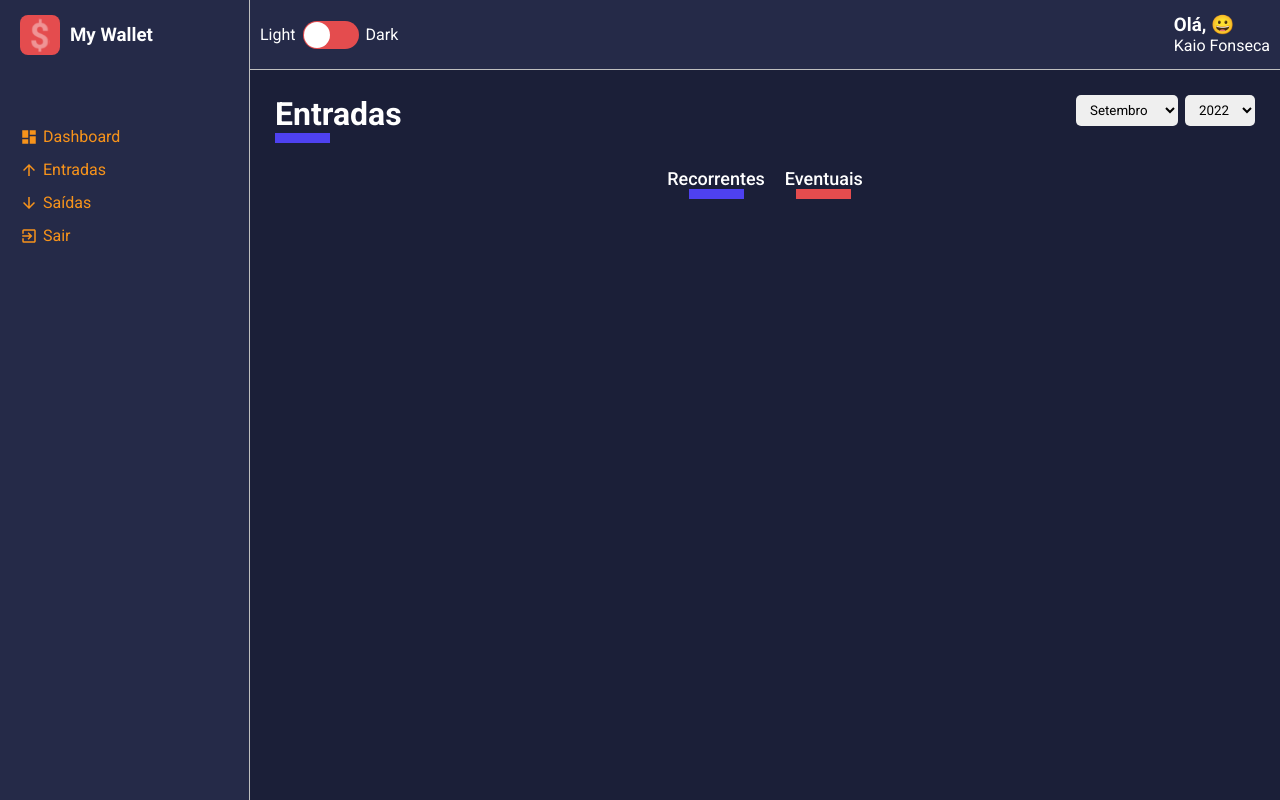
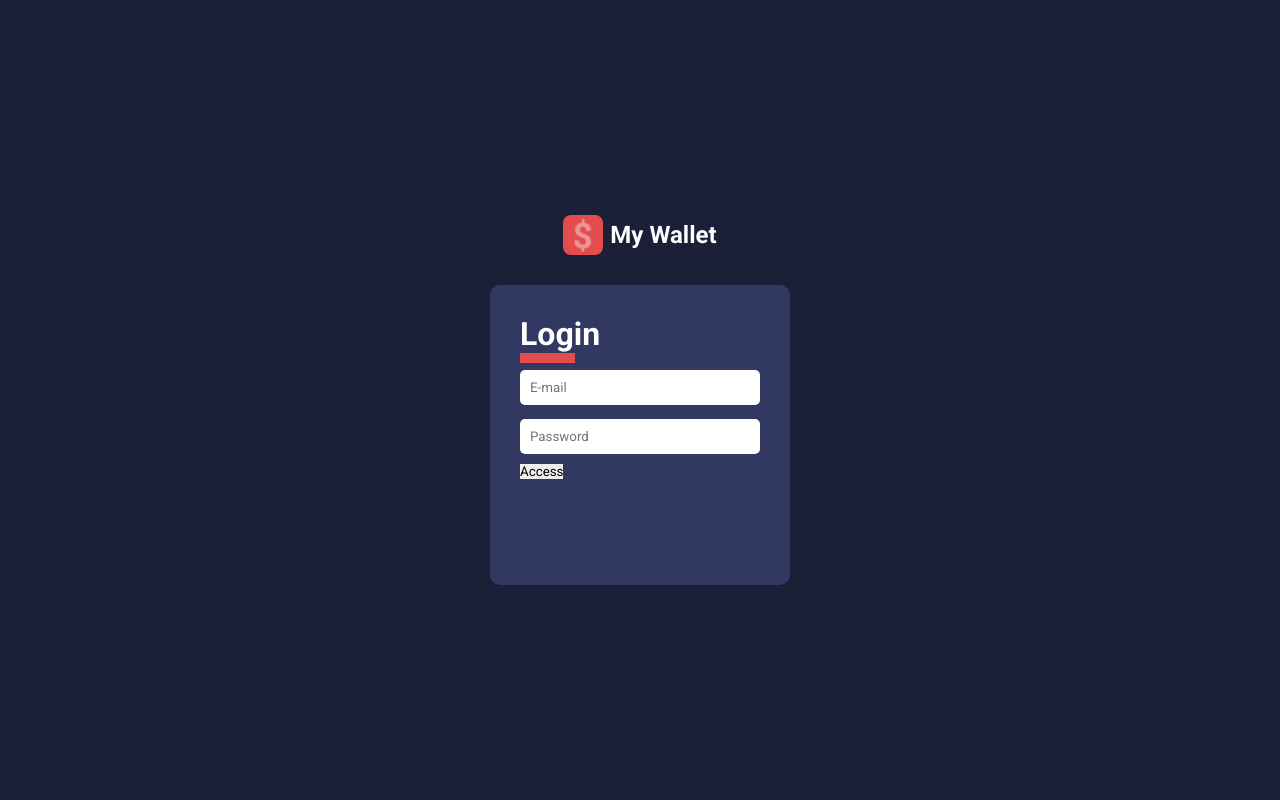
Before and after one commit to kaiofsca/my-wallet, a React (Create React App) app: page /list/entry-balance in a window 1280 px wide. Built offline with nearby package versions, Linux system fonts and the light colour scheme.

Commit message:
Ativando botão de trocar o theme, salvando theme no localstorege e criando tela de login

```diff
--- /dev/null
+++ b/src/components/Input/index.tsx
@@ -0,0 +1,13 @@
+import React, { InputHTMLAttributes } from 'react'
+
+import { Container } from './styles'
+
+type IInputProps = InputHTMLAttributes<HTMLInputElement>
+
+const Input: React.FC<IInputProps> = ({ ... rest }) => {
+    return (
+        <Container {...rest} />
+    );
+}
+
+export default Input
--- /dev/null
+++ b/src/components/Input/styles.ts
@@ -0,0 +1,10 @@
+import styled from "styled-components";
+
+export const Container = styled.input`
+    width: 100%;
+
+    margin: 7px 0;
+    padding: 10px;
+
+    border-radius: 5px;
+`
--- a/src/components/MainHeader/index.tsx
+++ b/src/components/MainHeader/index.tsx
@@ -1,7 +1,9 @@
-import React, { useMemo } from 'react'
+import React, { useMemo, useState } from 'react'
 
 import Toggle from '../Toggle'
 import emojis from '../../utils/emojis'
+
+import { useTheme } from '../../hooks/theme'
 
 import { Container,
     Profile,
@@ -11,6 +13,15 @@ import { Container,
 
 const MainHeader: React.FC = () => {
 
+    const { toggleTheme, theme } = useTheme()
+
+    const [darkTheme, setDarkTheme] = useState(() => theme.title === 'dark' ? true : false)
+
+    const handleChangeTheme = () => {
+        setDarkTheme(!darkTheme)
+        toggleTheme()
+    }
+
     const emoji = useMemo(() => {
         const indice = Math.floor(Math.random() * emojis.length)
         return emojis[indice]
@@ -18,7 +29,12 @@ const MainHeader: React.FC = () => {
 
     return (
         <Container>
-            <Toggle />
+            <Toggle
+                labelLeft='Light'
+                labelRight='Dark'
+                checked={darkTheme}
+                onChange={handleChangeTheme}
+            />
 
             <Profile>
                 <Welcome>Olá, {emoji}</Welcome>
--- a/src/components/Toggle/index.tsx
+++ b/src/components/Toggle/index.tsx
@@ -1,5 +1,4 @@
 import React, {useState} from 'react'
-
 
 import {
     Container,
@@ -7,20 +6,32 @@ import {
     ToggleSelector,
 } from './style'
 
-const Toggle: React.FC = () => {
+interface IToggleProps {
+    labelLeft: string;
+    labelRight: string;
+    checked: boolean;
+    onChange(): void; // não retorna nada, retorna void
+}
+
+const Toggle: React.FC<IToggleProps> = ({
+    labelLeft,
+    labelRight,
+    checked,
+    onChange
+}) => {
 
     const [online, setOnline] = useState(false);
 
     return (
         <Container>
-            <ToggleLabel>Light</ToggleLabel>
+            <ToggleLabel>{labelLeft}</ToggleLabel>
                 <ToggleSelector
-                    checked={online}
+                    checked={checked}
                     uncheckedIcon={false}
                     checkedIcon={false}
-                    onChange={() => setOnline(!online)}
+                    onChange={onChange}
                 />
-            <ToggleLabel>Dark</ToggleLabel>
+            <ToggleLabel>{labelRight}</ToggleLabel>
         </Container>
     )
 }
--- a/src/hooks/theme.tsx
+++ b/src/hooks/theme.tsx
@@ -31,13 +31,23 @@ interface ITheme {
 const ThemeContext = createContext<IThemeContext>({} as IThemeContext);
 
 const ThemeProvider: React.FC<IThemeContext> = ({ children }) => {
-    const [theme, setTheme] = useState<ITheme>(dark)
+    const [theme, setTheme] = useState<ITheme>(() => {
+        const themeSaved = localStorage.getItem('@my-wallet:theme');
+
+        if(themeSaved) {
+            return JSON.parse(themeSaved)
+        } else {
+            return dark
+        }
+    })
 
     const toggleTheme = () => {
         if(theme.title === 'dark') {
             setTheme(light)
+            localStorage.setItem('@my-wallet:theme', JSON.stringify(light))
         } else {
             setTheme(dark)
+            localStorage.setItem('@my-wallet:theme', JSON.stringify(dark))
         }
     }
 
--- a/src/pages/SignIn/index.tsx
+++ b/src/pages/SignIn/index.tsx
@@ -1,8 +1,41 @@
 import React from 'react'
+
+import logoImg from '../../assets/logo.svg'
+
+import Input from '../../components/Input'
+
+import {
+    Container,
+    Logo,
+    Form,
+    FormTitle,
+} from './styles'
 
 const SignIn: React.FC = () => {
     return (
-        <h1>SignIn</h1>
+        <Container>
+            <Logo>
+                <img src={logoImg} alt="My Wallet" />
+                <h2> My Wallet </h2>
+            </Logo>
+
+            <Form onSubmit={() => {}}>
+                <FormTitle> Login </FormTitle>
+
+                <Input
+                    type="email"
+                    required
+                    placeholder='E-mail'
+                />
+                <Input
+                    type="password"
+                    required
+                    placeholder='Password'
+                />
+
+                <button type='submit'>Access</button>
+            </Form>
+        </Container>
     );
 }
 
--- /dev/null
+++ b/src/pages/SignIn/styles.ts
@@ -0,0 +1,53 @@
+import styled from "styled-components";
+
+export const Container = styled.div`
+    height: 100vh;
+
+    display: flex;
+    flex: 1;
+    flex-direction: column;
+    justify-content: center;
+    align-items: center;
+
+    background-color: ${props => props.theme.colors.primary};
+`
+
+export const Logo = styled.div`
+    display: flex;
+    align-items: center;
+
+    margin-bottom: 30px;
+
+    > h2 {
+        color: ${props => props.theme.colors.white};
+        margin-left: 7px;
+    }
+
+    > img {
+        width: 40px;
+        height: 40px;
+    }
+`
+
+export const Form = styled.form`
+    width: 300px;
+    height: 300px;
+
+    padding: 30px;
+
+    border-radius: 10px;
+
+    background-color: ${props => props.theme.colors.tertiary};
+`
+
+export const FormTitle = styled.h1`
+    color: ${props => props.theme.colors.white};
+
+    &:after {
+        content: '';
+        display: block;
+        width: 55px;
+        border-bottom: 10px solid ${props => props.theme.colors.warning};
+    }
+
+`
--- /dev/null
+++ b/src/routes/auth.routes.tsx
@@ -0,0 +1,12 @@
+import React from 'react'
+import { Switch, Route } from 'react-router-dom'
+
+import SignIn from '../pages/SignIn'
+
+const AuthRoutes: React.FC = () => (
+    <Switch>
+        <Route component={SignIn} />
+    </Switch>
+);
+
+export default AuthRoutes
--- a/src/routes/index.tsx
+++ b/src/routes/index.tsx
@@ -1,11 +1,12 @@
 import React from 'react'
 import { BrowserRouter } from 'react-router-dom'
 
-import App from './app.routes'
+// import App from './app.routes'
+import Auth from './auth.routes'
 
 const Routes: React.FC = () => (
     <BrowserRouter>
-        <App />
+        <Auth />
     </BrowserRouter>
 )
 
```
